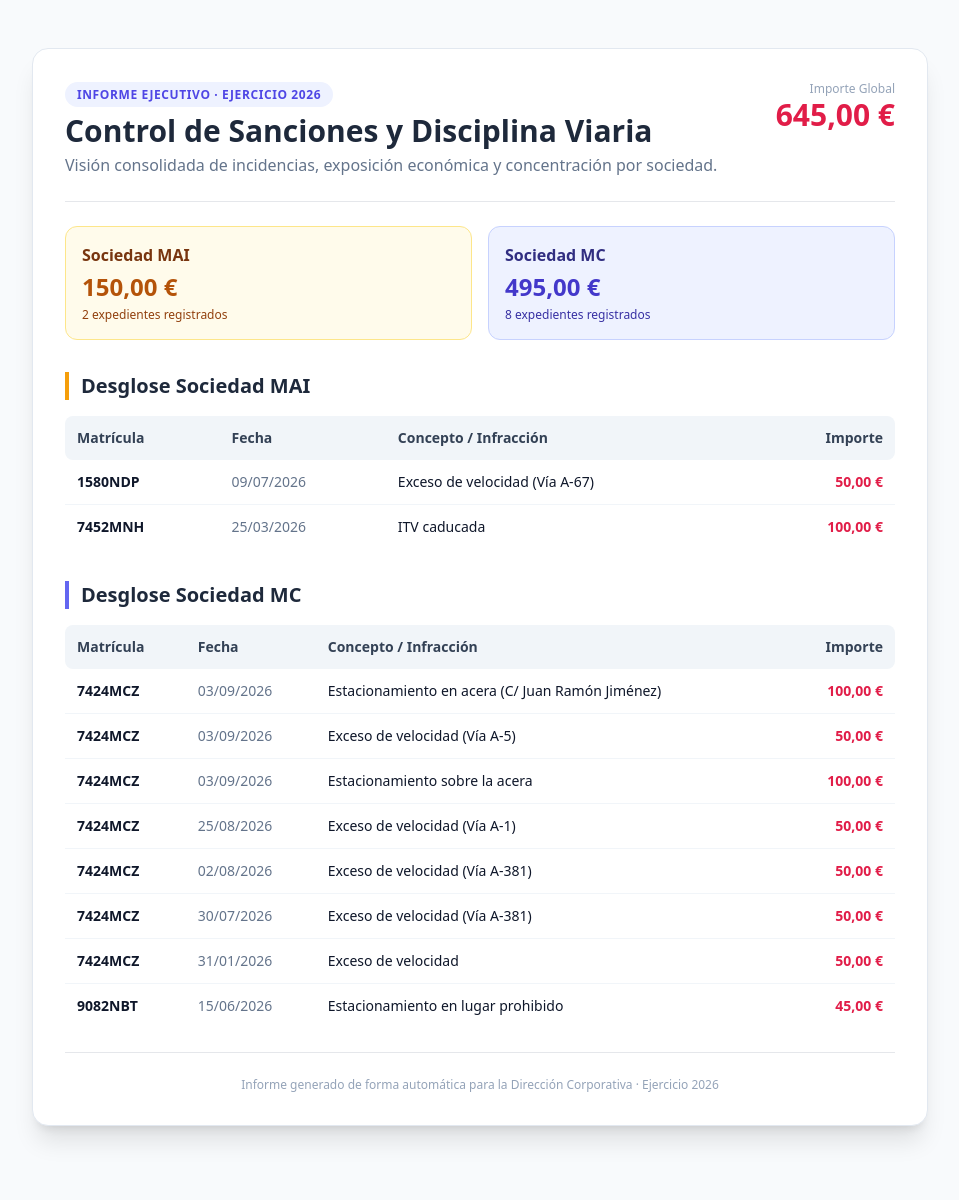
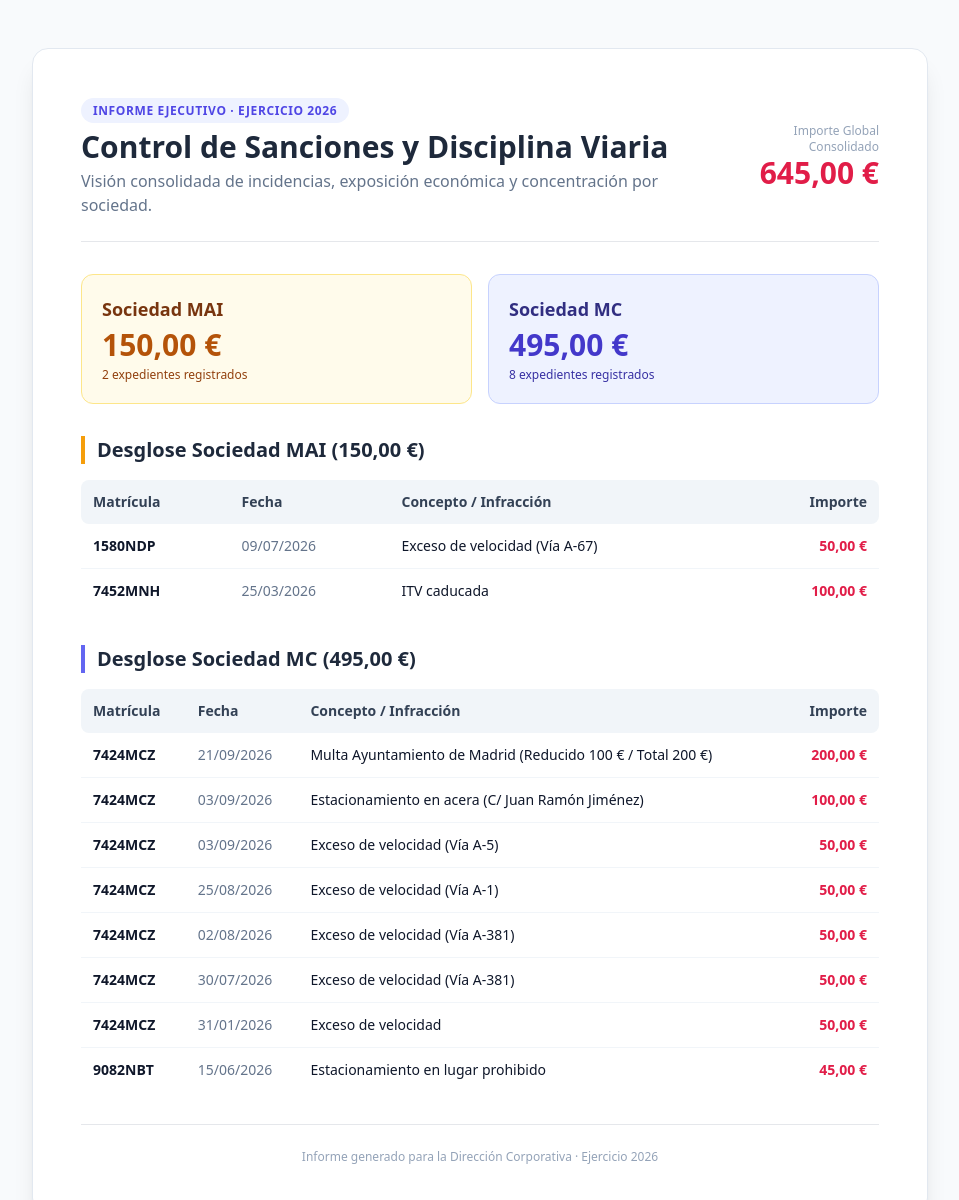
Before and after one commit to Crimisual00/informe-sanciones-2026, a plain HTML site: page index.html in a window 1280 px wide. Shown: the top 1200 px of the page, without its empty margins (160-1119 px from the left). Before the commit the page ends 1174 px from the top, so only its background shows below. Drawn offline with nearby package versions, Linux system fonts and the light colour scheme.

Commit message:
Update index.html

```diff
--- a/index.html
+++ b/index.html
@@ -7,38 +7,38 @@
     <script src="https://cdn.tailwindcss.com"></script>
 </head>
 <body class="bg-slate-50 text-slate-900 font-sans p-6 md:p-12">
-    <div class="max-w-4xl mx-auto bg-white p-8 rounded-2xl shadow-xl border border-slate-200">
+    <div class="max-w-4xl mx-auto bg-white p-8 md:p-12 rounded-2xl shadow-xl border border-slate-200 space-y-8">
 
         <!-- Cabecera -->
-        <div class="border-b pb-6 mb-6 flex justify-between items-start">
+        <div class="border-b pb-6 flex flex-col md:flex-row justify-between items-start md:items-center gap-4">
             <div>
                 <span class="text-xs font-semibold uppercase tracking-wider text-indigo-600 bg-indigo-50 px-3 py-1 rounded-full">Informe Ejecutivo · Ejercicio 2026</span>
                 <h1 class="text-3xl font-bold mt-2 text-slate-800">Control de Sanciones y Disciplina Viaria</h1>
                 <p class="text-slate-500 mt-1">Visión consolidada de incidencias, exposición económica y concentración por sociedad.</p>
             </div>
-            <div class="text-right">
-                <span class="block text-xs text-slate-400">Importe Global</span>
+            <div class="text-left md:text-right">
+                <span class="block text-xs text-slate-400">Importe Global Consolidado</span>
                 <span class="text-3xl font-black text-rose-600">645,00 €</span>
             </div>
         </div>
 
         <!-- Resumen de Tarjetas -->
-        <div class="grid grid-cols-1 md:grid-cols-2 gap-4 mb-8">
-            <div class="bg-amber-50 border border-amber-200 p-4 rounded-xl">
-                <h3 class="font-bold text-amber-900">Sociedad MAI</h3>
-                <p class="text-2xl font-black text-amber-700 mt-1">150,00 €</p>
+        <div class="grid grid-cols-1 md:grid-cols-2 gap-4">
+            <div class="bg-amber-50 border border-amber-200 p-5 rounded-xl">
+                <h3 class="font-bold text-amber-900 text-lg">Sociedad MAI</h3>
+                <p class="text-3xl font-black text-amber-700 mt-1">150,00 €</p>
                 <p class="text-xs text-amber-800 mt-1">2 expedientes registrados</p>
             </div>
-            <div class="bg-indigo-50 border border-indigo-200 p-4 rounded-xl">
-                <h3 class="font-bold text-indigo-900">Sociedad MC</h3>
-                <p class="text-2xl font-black text-indigo-700 mt-1">495,00 €</p>
+            <div class="bg-indigo-50 border border-indigo-200 p-5 rounded-xl">
+                <h3 class="font-bold text-indigo-900 text-lg">Sociedad MC</h3>
+                <p class="text-3xl font-black text-indigo-700 mt-1">495,00 €</p>
                 <p class="text-xs text-indigo-800 mt-1">8 expedientes registrados</p>
             </div>
         </div>
 
         <!-- Detalle MAI -->
-        <div class="mb-8">
-            <h2 class="text-xl font-bold text-slate-800 mb-4 border-l-4 border-amber-500 pl-3">Desglose Sociedad MAI</h2>
+        <div>
+            <h2 class="text-xl font-bold text-slate-800 mb-4 border-l-4 border-amber-500 pl-3">Desglose Sociedad MAI (150,00 €)</h2>
             <div class="overflow-x-auto">
                 <table class="w-full text-left border-collapse">
                     <thead>
@@ -68,8 +68,8 @@
         </div>
 
         <!-- Detalle MC -->
-        <div class="mb-6">
-            <h2 class="text-xl font-bold text-slate-800 mb-4 border-l-4 border-indigo-500 pl-3">Desglose Sociedad MC</h2>
+        <div>
+            <h2 class="text-xl font-bold text-slate-800 mb-4 border-l-4 border-indigo-500 pl-3">Desglose Sociedad MC (495,00 €)</h2>
             <div class="overflow-x-auto">
                 <table class="w-full text-left border-collapse">
                     <thead>
@@ -83,6 +83,12 @@
                     <tbody class="divide-y divide-slate-100 text-sm">
                         <tr>
                             <td class="p-3 font-semibold">7424MCZ</td>
+                            <td class="p-3 text-slate-500">21/09/2026</td>
+                            <td class="p-3">Multa Ayuntamiento de Madrid (Reducido 100 € / Total 200 €)</td>
+                            <td class="p-3 text-right font-bold text-rose-600">200,00 €</td>
+                        </tr>
+                        <tr>
+                            <td class="p-3 font-semibold">7424MCZ</td>
                             <td class="p-3 text-slate-500">03/09/2026</td>
                             <td class="p-3">Estacionamiento en acera (C/ Juan Ramón Jiménez)</td>
                             <td class="p-3 text-right font-bold text-rose-600">100,00 €</td>
@@ -92,12 +98,6 @@
                             <td class="p-3 text-slate-500">03/09/2026</td>
                             <td class="p-3">Exceso de velocidad (Vía A-5)</td>
                             <td class="p-3 text-right font-bold text-rose-600">50,00 €</td>
-                        </tr>
-                        <tr>
-                            <td class="p-3 font-semibold">7424MCZ</td>
-                            <td class="p-3 text-slate-500">03/09/2026</td>
-                            <td class="p-3">Estacionamiento sobre la acera</td>
-                            <td class="p-3 text-right font-bold text-rose-600">100,00 €</td>
                         </tr>
                         <tr>
                             <td class="p-3 font-semibold">7424MCZ</td>
@@ -135,7 +135,7 @@
         </div>
 
         <div class="text-center pt-6 border-t text-slate-400 text-xs">
-            Informe generado de forma automática para la Dirección Corporativa · Ejercicio 2026
+            Informe generado para la Dirección Corporativa · Ejercicio 2026
         </div>
     </div>
 </body>
```
